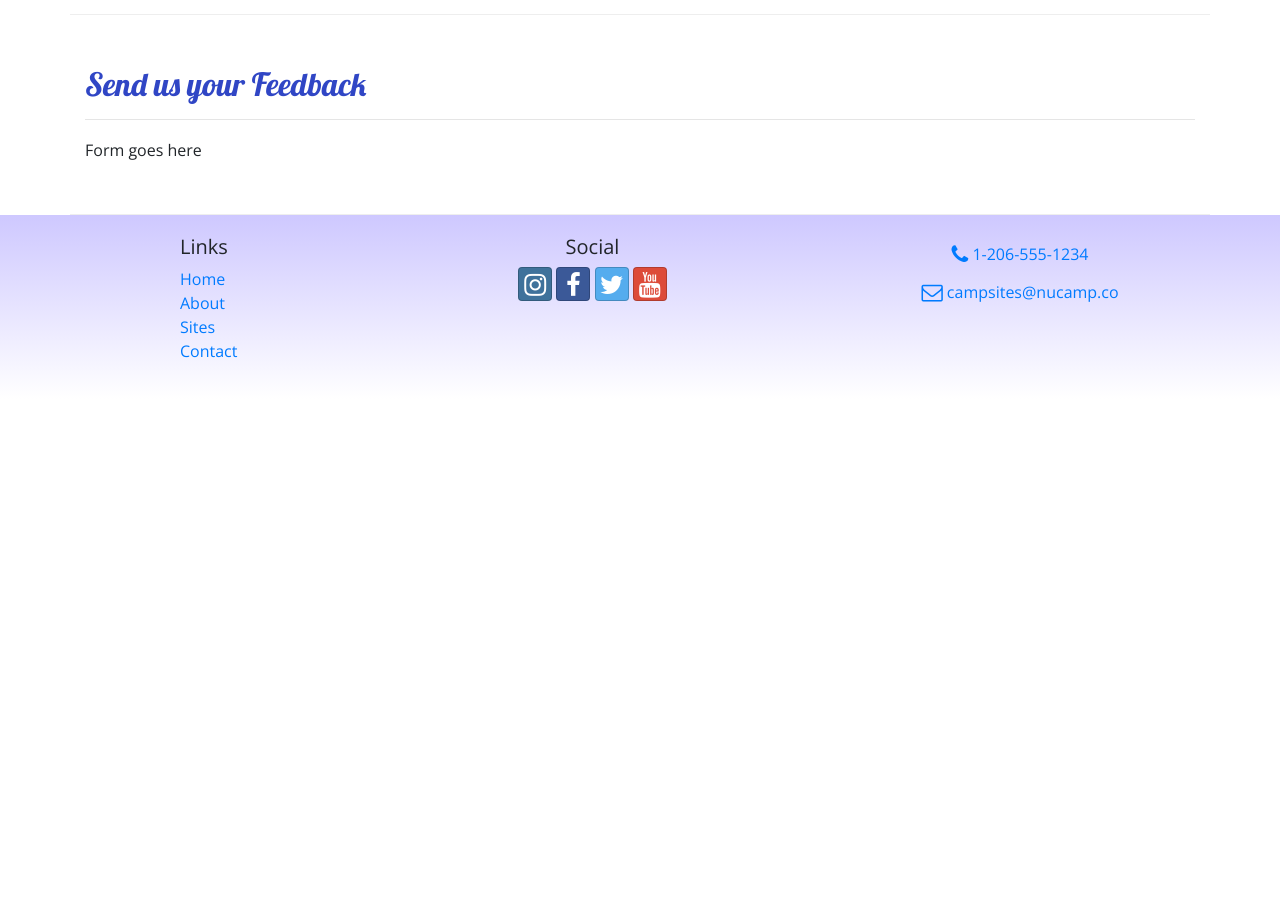
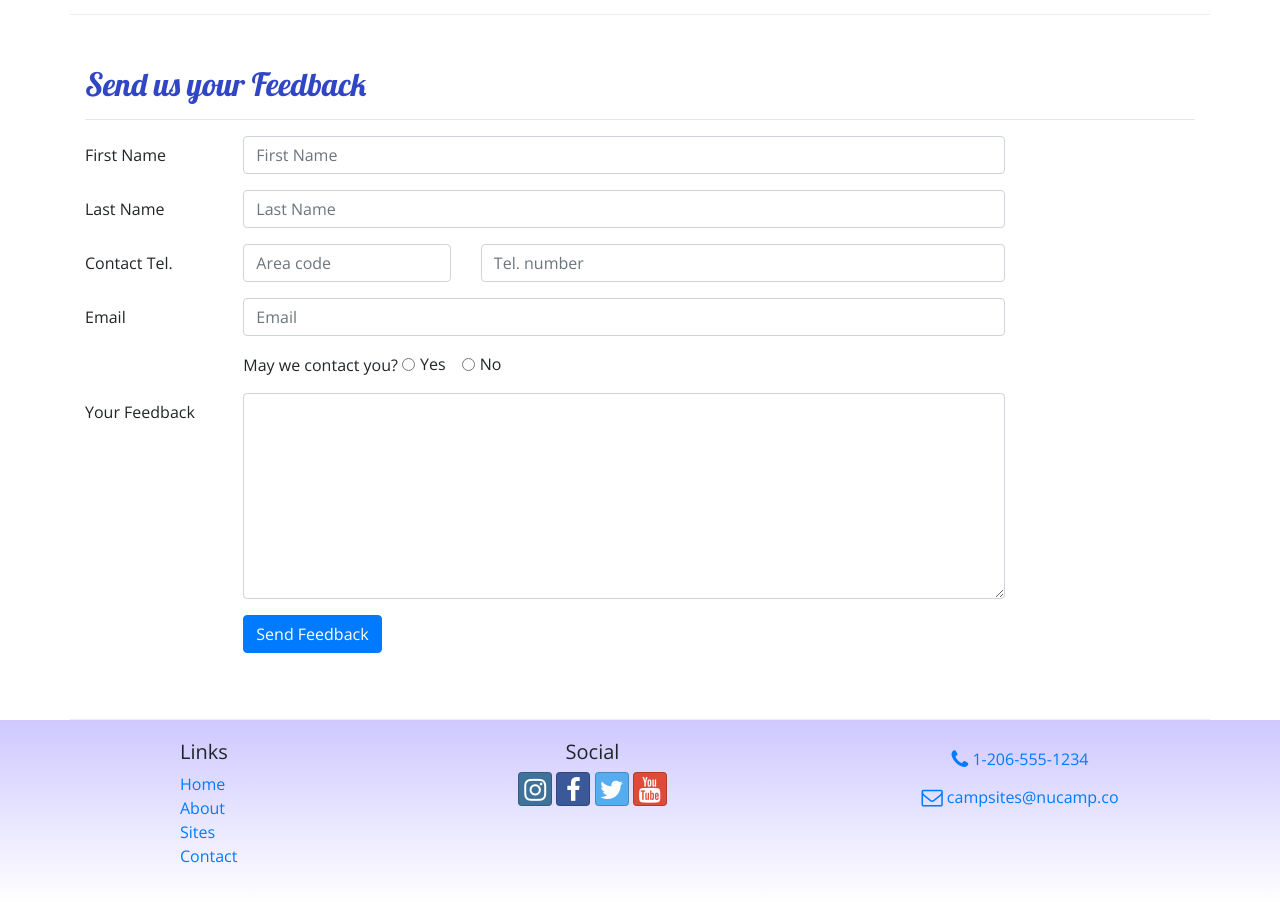
Before and after one commit to nhughes16/NucampReviews, a website: page contactUs.html in a window 1280 px wide. Shown: the part 560-1462 px from the top of the page. Before the commit the page ends 959 px from the top, so only its background shows below. Drawn offline with nearby package versions, Linux system fonts and the light colour scheme.

Commit message:
update -- added form for feedback

```diff
--- a/contactUs.html
+++ b/contactUs.html
@@ -1,6 +1,5 @@
 <!DOCTYPE html>
 <html lang="en">
-
     <head>
         <!-- Required meta tags always come first -->
         <meta charset="utf-8" />
@@ -21,7 +20,6 @@
     </head>
 
     <body>
-
         <header class="jumbotron jumbotron-fluid">
             <div class="container">
                 <div class="row">
@@ -40,10 +38,18 @@
                 </button>
                 <div class="collapse navbar-collapse" id="nucampNavbar">
                     <ul class="navbar-nav">
-                    <li class="nav-item"><a class="nav-link" href="index.html"><i class="fa fa-home fa-lg"></i> Home</a></li>
-                    <li class="nav-item"><a class="nav-link" href="aboutUs.html"><i class="fa fa-info fa-lg"></i> About</a></li>
-                    <li class="nav-item"><a class="nav-link" href="#"><i class="fa fa-list fa-lg"></i> Sites</a></li>
-                    <li class="nav-item active"><a class="nav-link" href="#"><i class="fa fa-address-card fa-lg"></i> Contact</a></li>
+                        <li class="nav-item">
+                            <a class="nav-link" href="index.html"><i class="fa fa-home fa-lg"></i> Home</a>
+                        </li>
+                        <li class="nav-item">
+                            <a class="nav-link" href="aboutUs.html"><i class="fa fa-info fa-lg"></i> About</a>
+                        </li>
+                        <li class="nav-item">
+                            <a class="nav-link" href="#"><i class="fa fa-list fa-lg"></i> Sites</a>
+                        </li>
+                        <li class="nav-item active">
+                            <a class="nav-link" href="#"><i class="fa fa-address-card fa-lg"></i> Contact</a>
+                        </li>
                     </ul>
                 </div>
             </div>
@@ -71,7 +77,7 @@
                     </address>
                 </div>
                 <div class="col">
-				<i class="fa fa-phone"></i> 1-206-555-1234<br>
+                    <i class="fa fa-phone"></i> 1-206-555-1234<br />
                     <i class="fa fa-envelope-o"></i> campsites@nucamp.co
                 </div>
             </div>
@@ -82,10 +88,61 @@
                     <hr />
                 </div>
                 <div class="col-md-10">
-                Form goes here
+                    <form>
+                        <div class="form-group row">
+                            <label for="firstName" class="col-md-2 col-form-label">First Name</label>
+                            <div class="col-md-10">
+                                <input type="text" class="form-control" id="firstName" name="firstName" placeholder="First Name" />
                             </div>
                         </div>
-
+                        <div class="form-group row">
+                            <label for="lastName" class="col-md-2 col-form-label">Last Name</label>
+                            <div class="col-md-10">
+                                <input type="text" class="form-control" id="lastName" name="lastName" placeholder="Last Name" />
+                            </div>
+                        </div>
+                        <div class="form-group row">
+                            <label for="areaCode" class="col-md-2 col-form-label">Contact Tel.</label>
+                            <div class="col-5 col-md-3">
+                                <input type="tel" class="form-control" id="areaCode" name="areaCode" placeholder="Area code" />
+                            </div>
+                            <div class="col-7">
+                                <input type="tel" class="form-control" name="telNum" placeholder="Tel. number" />
+                            </div>
+                        </div>
+                        <div class="form-group row">
+                            <label for="email" class="col-md-2 col-form-label">Email</label>
+                            <div class="col-md-10">
+                                <input type="email" class="form-control" id="email" name="email" placeholder="Email" />
+                            </div>
+                        </div>
+                        <div class="form-group row">
+                            <div class="col offset-md-2">
+                                May we contact you?
+                                <div class="form-check form-check-inline">
+                                    <input type="radio" class="form-check-input" id="contactYes" name="contactRadio" value="yes" />
+                                    <label for="contactYes" class="form-check-label">Yes</label>
+                                </div>
+                                <div class="form-check form-check-inline">
+                                    <input type="radio" class="form-check-input" id="contactNo" name="contactRadio" value="no" />
+                                    <label for="contactNo" class="form-check-label">No</label>
+                                </div>
+                            </div>
+                        </div>
+                        <div class="form-group row">
+                            <label for="feedback" class="col-md-2 col-form-label">Your Feedback</label>
+                            <div class="col-md-10">
+                                <textarea class="form-control" id="feedback" name="feedback" rows="8"></textarea>
+                            </div>
+                        </div>
+                        <div class="form-group row">
+                            <div class="offset-md-2 col-md-10">
+                                <button type="submit" class="btn btn-primary">Send Feedback</button>
+                            </div>
+                        </div>
+                    </form>
+                </div>
+            </div>
         </div>
 
         <footer>
@@ -119,7 +176,5 @@
         <script src="node_modules/jquery/dist/jquery.slim.min.js"></script>
         <script src="node_modules/popper.js/dist/umd/popper.min.js"></script>
         <script src="node_modules/bootstrap/dist/js/bootstrap.min.js"></script>
-
     </body>
-
 </html>
```
Lines whose indentation alone changed are shown as unchanged.
